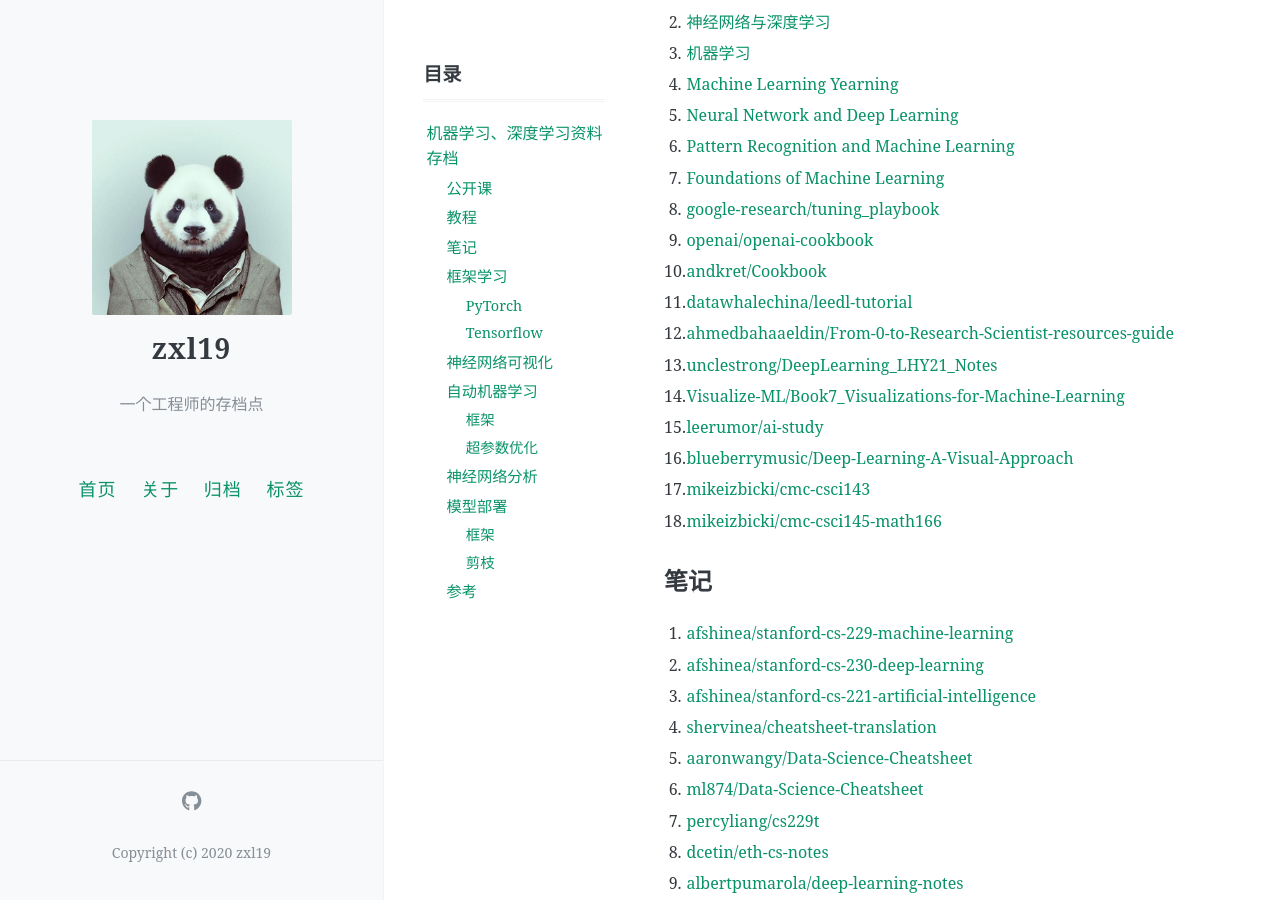
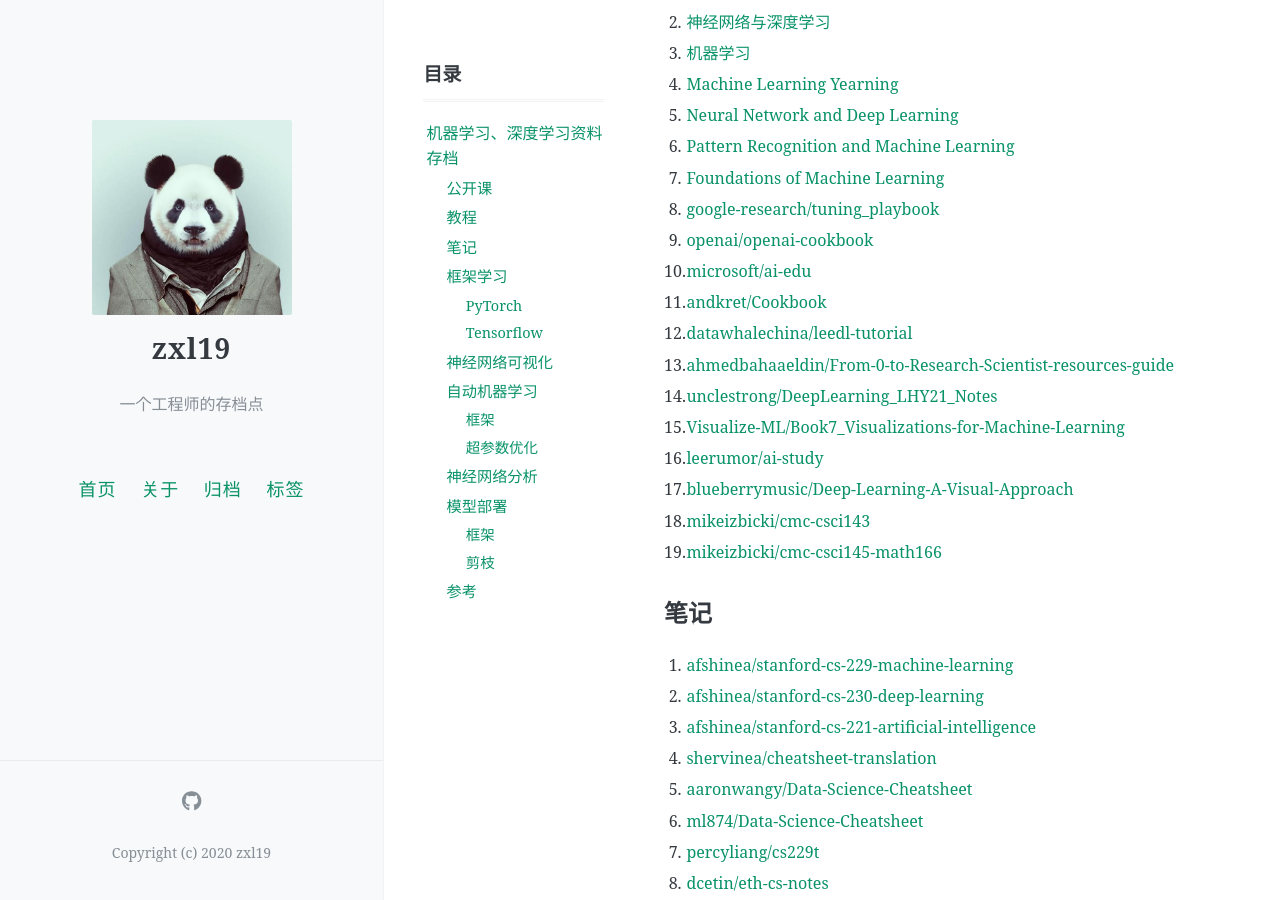
Before and after one commit to zxl19/zxl19.github.io, a Jekyll site: the page built from _posts/2021-06-15-ai-material.md, in a window 1280 px wide and 900 px high, scrolled down 430 px. Built offline with Jekyll 4.4.1, drawn with Linux system fonts in a browser that asks for light colours; comment, search, counter and statistics services are not loaded.

Commit message:
Update Posts

```diff
--- a/_posts/2021-06-15-ai-material.md
+++ b/_posts/2021-06-15-ai-material.md
@@ -29,14 +29,15 @@ pinned: false
 7. [Foundations of Machine Learning](https://cs.nyu.edu/~mohri/mlbook/)
 8. [google-research/tuning_playbook](https://github.com/google-research/tuning_playbook)
 9. [openai/openai-cookbook](https://github.com/openai/openai-cookbook)
-10. [andkret/Cookbook](https://github.com/andkret/Cookbook)
-11. [datawhalechina/leedl-tutorial](https://github.com/datawhalechina/leedl-tutorial)
-12. [ahmedbahaaeldin/From-0-to-Research-Scientist-resources-guide](https://github.com/ahmedbahaaeldin/From-0-to-Research-Scientist-resources-guide)
-13. [unclestrong/DeepLearning_LHY21_Notes](https://github.com/unclestrong/DeepLearning_LHY21_Notes)
-14. [Visualize-ML/Book7_Visualizations-for-Machine-Learning](https://github.com/Visualize-ML/Book7_Visualizations-for-Machine-Learning)
-15. [leerumor/ai-study](https://github.com/leerumor/ai-study)
-16. [blueberrymusic/Deep-Learning-A-Visual-Approach](https://github.com/blueberrymusic/Deep-Learning-A-Visual-Approach)
-17. [mikeizbicki/cmc-csci143](https://github.com/mikeizbicki/cmc-csci143)
+10. [microsoft/ai-edu](https://github.com/microsoft/ai-edu)
+11. [andkret/Cookbook](https://github.com/andkret/Cookbook)
+12. [datawhalechina/leedl-tutorial](https://github.com/datawhalechina/leedl-tutorial)
+13. [ahmedbahaaeldin/From-0-to-Research-Scientist-resources-guide](https://github.com/ahmedbahaaeldin/From-0-to-Research-Scientist-resources-guide)
+14. [unclestrong/DeepLearning_LHY21_Notes](https://github.com/unclestrong/DeepLearning_LHY21_Notes)
+15. [Visualize-ML/Book7_Visualizations-for-Machine-Learning](https://github.com/Visualize-ML/Book7_Visualizations-for-Machine-Learning)
+16. [leerumor/ai-study](https://github.com/leerumor/ai-study)
+17. [blueberrymusic/Deep-Learning-A-Visual-Approach](https://github.com/blueberrymusic/Deep-Learning-A-Visual-Approach)
+18. [mikeizbicki/cmc-csci143](https://github.com/mikeizbicki/cmc-csci143)
 18. [mikeizbicki/cmc-csci145-math166](https://github.com/mikeizbicki/cmc-csci145-math166)
 
 ## 笔记
```
Also changed, not shown: _posts/2021-05-25-slam-tool.md (+1 -0 lines), _posts/2021-05-31-awesome-list.md (+5 -4 lines), _posts/2021-06-01-cpp-library.md (+10 -5 lines).
